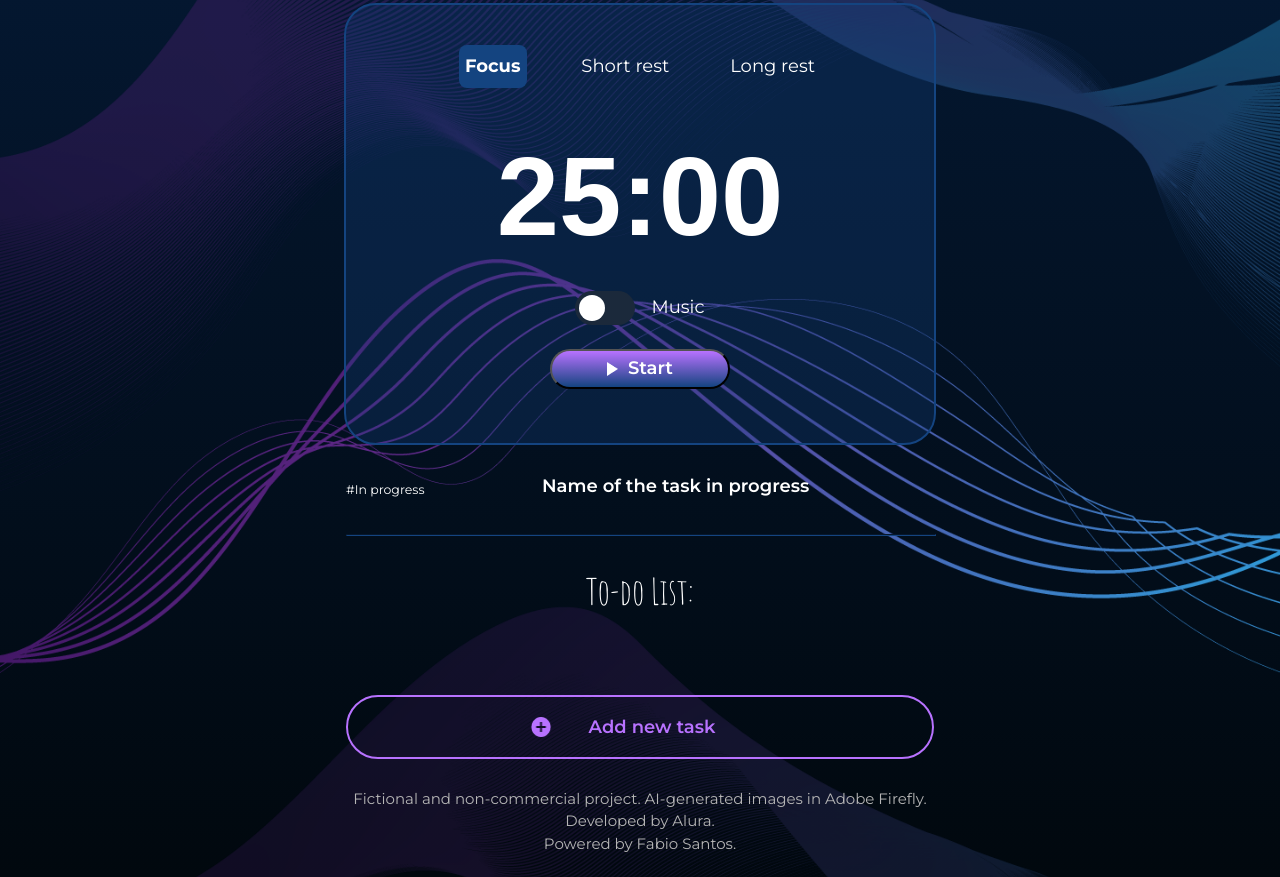
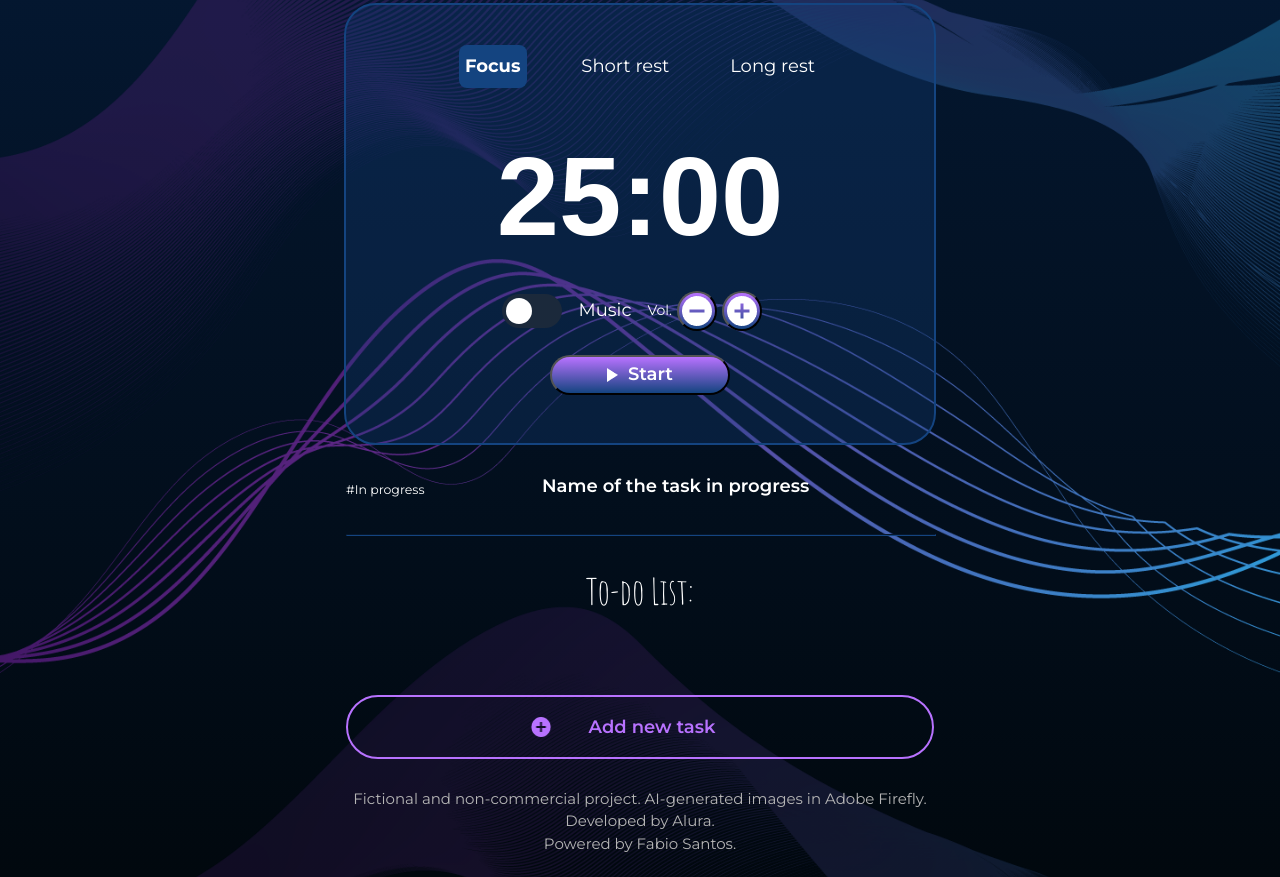
Before and after one commit to f-SantosDev/Fokus-app, a plain HTML site: page index.html in a window 1280 px wide. Shown: the part 939-1816 px from the top of the page. Drawn offline with Linux system fonts and the light colour scheme; a web font is replaced by a local one.

Commit message:
Update media_queries.css
Fixing the volume buttons responsivity.

```diff
--- a/assets/styles/media_queries.css
+++ b/assets/styles/media_queries.css
@@ -1,13 +1,6 @@
 @media screen and (min-width: 768px){
 
     /* HEADER AND BANNER */
-
-   /* .container{
-        width: 768px;
-        /*height: 2050.46px;* /
-        height: 2364px;
-    }*/
-
     .container{
         background-position-y: 550px;
     }
@@ -15,27 +8,25 @@
     .header__container{
         align-items: center;
         width: 768px;
-        /*height: 778px; /* especificado como 878 */
-
     }
 
     .header__logo{
         align-items: center;
         width: 156.36px;
-        padding: 40px 0 40px 0; /*validar teste 180px era 40px*/
+        padding: 40px 0 40px 0;
     }
 
     .banner__container{
         align-items: center;
         width: 768px;
-        height: 758px; /*era 858 */
+        height: 758px;
         padding: 0 224px 0 224px;
     }
 
     .banner__container-text{
         margin-bottom: 0;
         width: 489px;
-        height: 280px;/*326*/
+        height: 280px;
     }
 
 
@@ -65,17 +56,11 @@
 
     .main__container{
         align-items: center;
-        /*width: 636px;
-        height: 1506px; /*1256px*/
         margin-top: 64px;
     }
 
     .task__container{
         align-items: center;
-        /*padding: 0 24px 0 24px;*/
-        /*margin-top: 222px;
-        /*width: 588px;
-        height: 503px;*/
     }
 
     .task__timer{
@@ -121,10 +106,35 @@
 
     .task__buttons-switch{
         width: 280px;
-        height: 42px; /* 32px */
+        height: 42px;
         line-height: 27px;
         gap: 16px;
     }
+
+/* inicio */
+    .task__buttons__volume{
+        display: block;
+    }
+
+    .task__volume-buttons{
+        display: flex;
+        align-items: center;
+        font-size: 14px;
+        width: 130px;
+    }
+
+    .task__volume-buttons .task__volume-buttons_plus__minus{
+        display: flex;
+        align-items: center;
+        justify-content: center;
+        margin: 0 0 0 5px;
+        background: var(--button-color);
+        border-radius: 32px;
+        width: 40px;
+        height: 40px;
+    }
+
+/* fim */
 
     .task__status{
         width: 588px;
@@ -164,7 +174,6 @@
     .task__list{
         margin-top: 50px;
         width: 588px;
-        /*height: 713px;*/
     }
 
     .task__list-title{
@@ -233,7 +242,6 @@
         width: 117px;
         padding-left: 16px;
         border-radius: 32px;
-        /*gap: 22px;*/
     }
 
     .task__add-button-save img{
@@ -255,6 +263,7 @@
     }
 
     /* FOOTER */
+
     .footer__container{
         width: 768px;
         padding-bottom: 0;
@@ -267,10 +276,6 @@
 }
 
 @media screen and (min-width: 1440px){
-   /* .container{
-        width: 1440px;
-        height: 2034.55px;
-    }*/
 
     .container{
         background-position-y: 50px;
@@ -281,15 +286,14 @@
         justify-content: center;
         flex-direction: column;
         width: 1440px;
-        height: 587.55px; /* 525.55px */
+        height: 587.55px;
         padding: 0;
     }
 
     .header__logo{
         align-items: center;
         width: 156.36px;
-        padding: 40px 0 40px 0; /*validar teste 180px era 40px*/
-
+        padding: 40px 0 40px 0;
     }
 
     .banner__container{
@@ -297,7 +301,7 @@
         flex-direction: row;
         justify-content: center;
         width: 1440px;
-        height: 467.55px; /*369.19 405.55px*/
+        height: 467.55px;
     }
 
     .banner__container-text{
@@ -311,15 +315,12 @@
         background-size: 483.51px;
         background-image: url("../img/images/img_focus.png");
         background-repeat: no-repeat;
-
-
     }
 
     .main__container{
         justify-content:end;
         width: 636px;
         margin-top: 80px;
-
     }
 
     .task__list-title{
```
